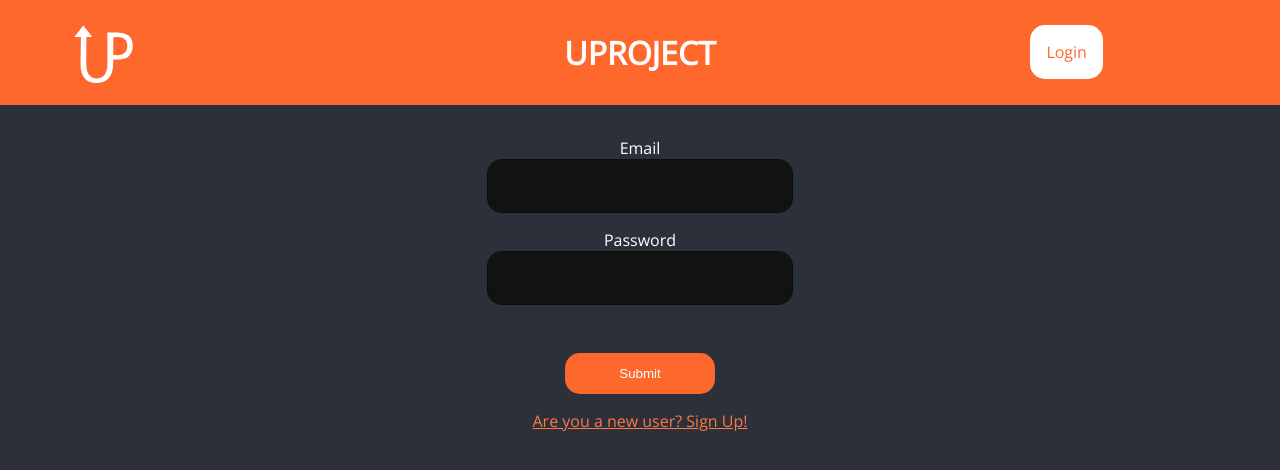
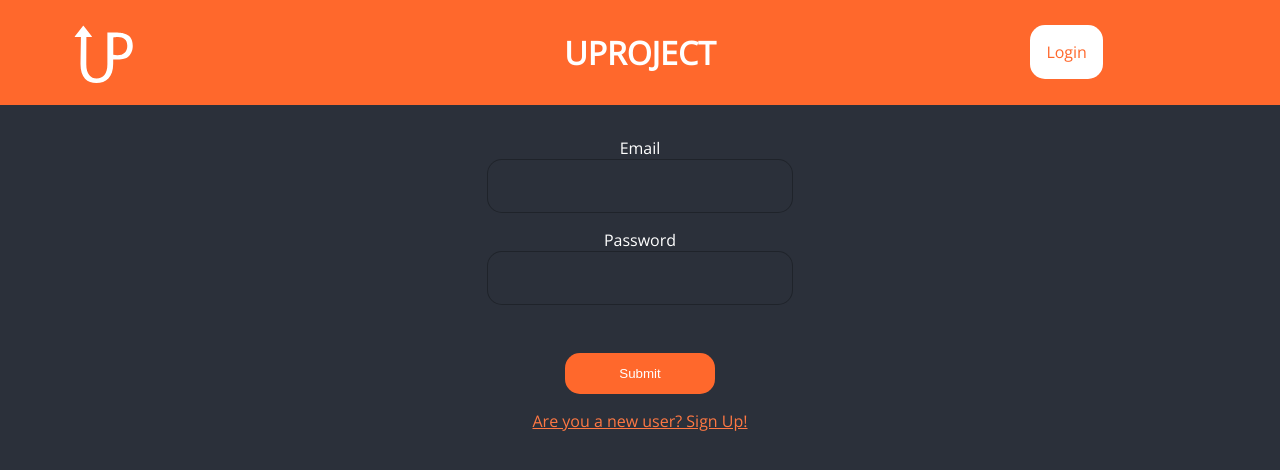
Before and after one commit to Dominguezd01/Uproject, a SvelteKit app: page /auth/login in a window 1280 px wide. Shown: the top 470 px of the page. Built offline with nearby package versions, Linux system fonts and the light colour scheme.

Commit message:
Some CSS adjustment

```diff
--- a/src/lib/BoardDisplay.svelte
+++ b/src/lib/BoardDisplay.svelte
@@ -139,6 +139,7 @@
         gap: 1em;
         overflow: hidden;
         cursor: pointer;
+        transition: 0.2s;
     }
     .board:hover{
         -webkit-box-shadow: 10px 10px 5px 0px rgba(235, 138, 100, 0.986);
--- a/src/routes/auth/login/+page.svelte
+++ b/src/routes/auth/login/+page.svelte
@@ -103,6 +103,7 @@
         outline: none;
         text-align: center;
         transition: 0.2S;
+        background-color: #2b303a;
     }
     .submit{
         width: 150px;
--- a/src/routes/auth/register/+page.svelte
+++ b/src/routes/auth/register/+page.svelte
@@ -92,6 +92,7 @@
         outline: none;
         text-align: center;
         transition: 0.2S;
+        background-color: #2b303a;
     }
     .inputForm:focus{
         -webkit-box-shadow: 10px 10px 5px 0px rgba(235, 138, 100, 0.767);
```
